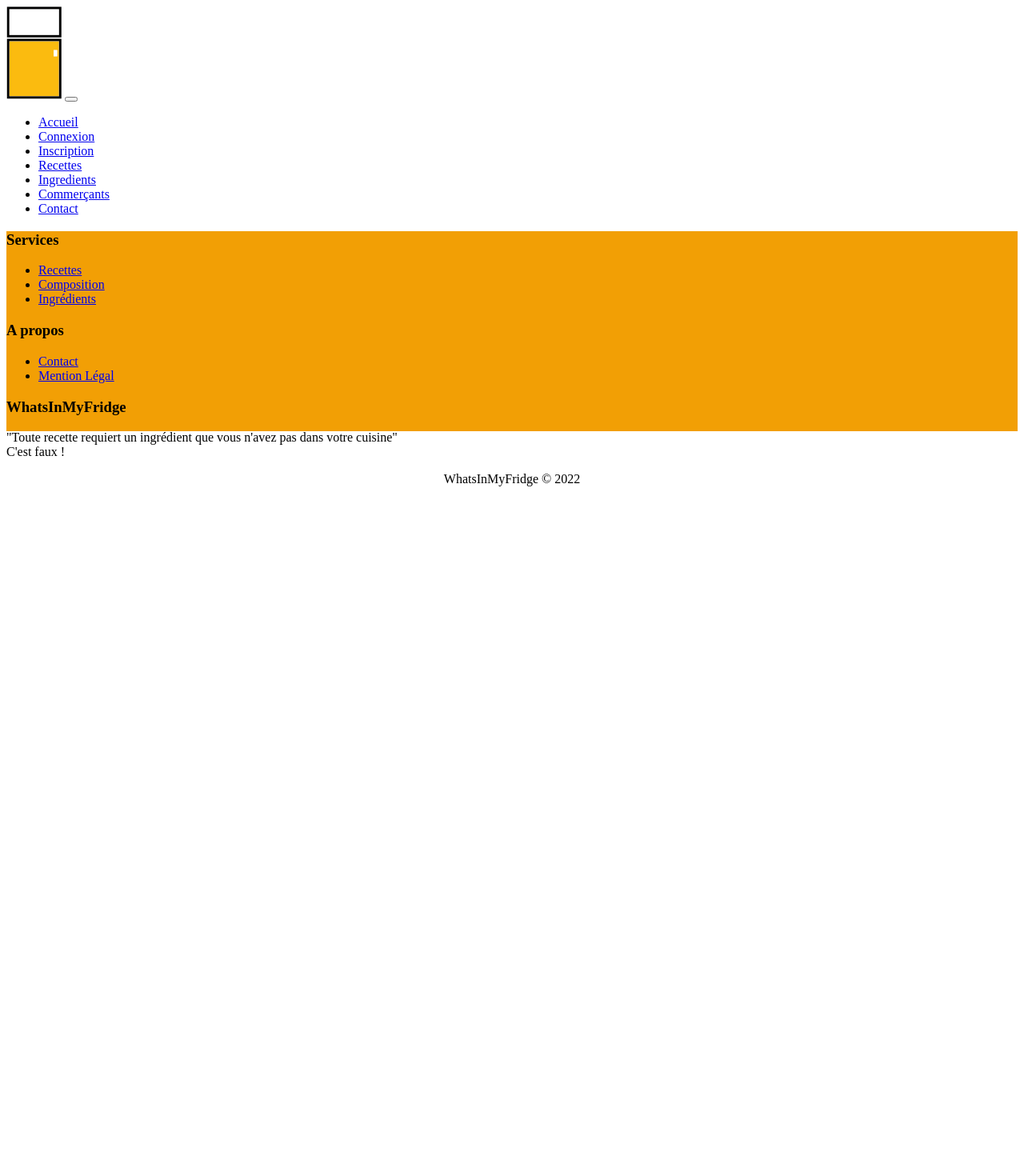
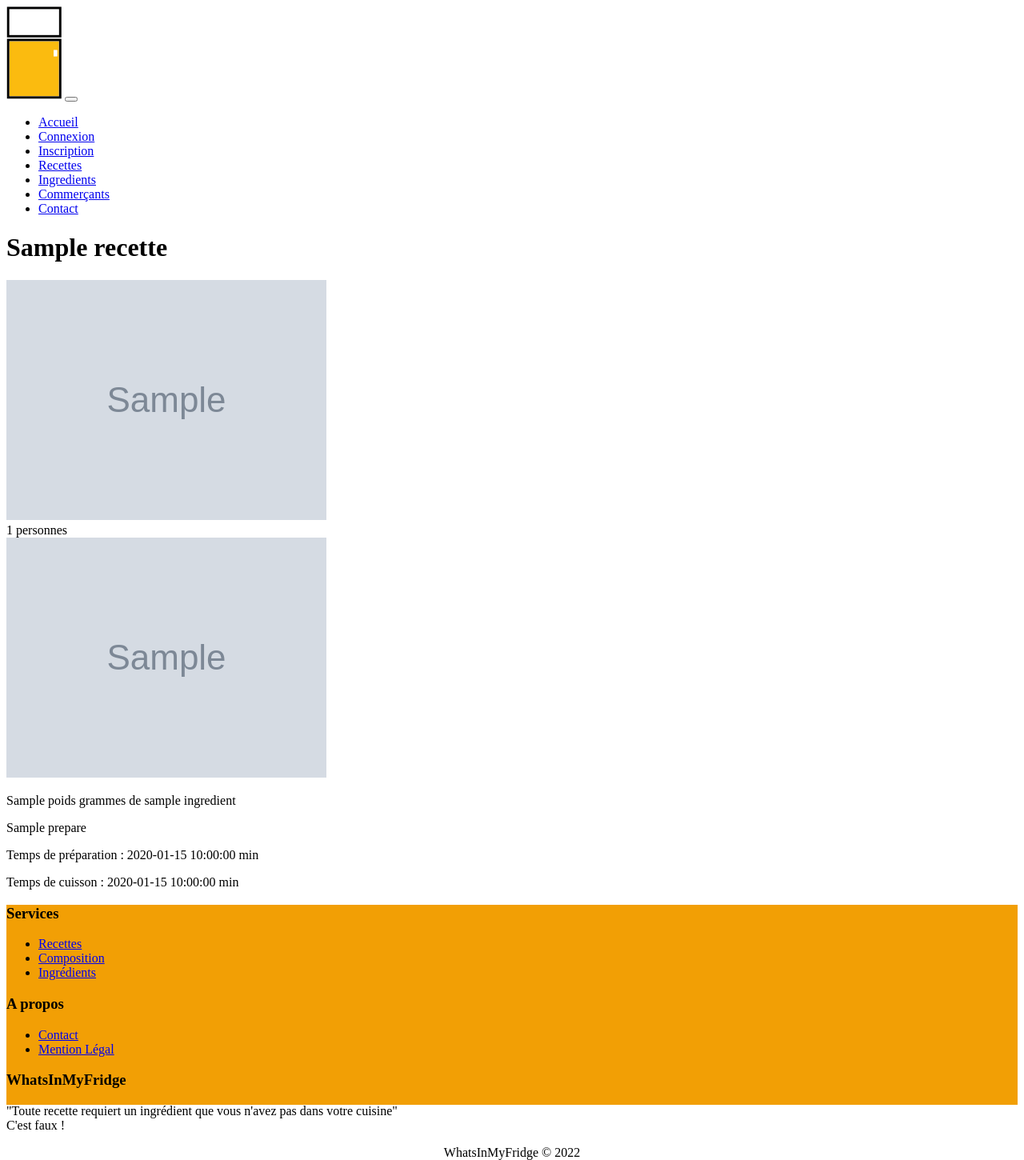
Before and after one commit to helfina/whatsInMyFridgeSoutenance, a Symfony app: template templates/recette/details.html.twig in a window 1280 px wide. Shown: the whole page at 80% size. Before the commit the page ends 608 px from the top, so only its background shows below. Run offline with Twig, Linux system fonts and the light colour scheme; the template is opened without the code that fills it: most values are stand-ins (such as "Sample title", 1, 10 or a date in 2020); grey boxes marked "Sample" are stand-in pictures; some libraries are stand-ins or nearby versions.

Commit message:
last push

```diff
--- a/assets/app.js
+++ b/assets/app.js
@@ -224,9 +224,9 @@ $(function() {
 
 
     }
-    let header = document.getElementsByTagName('header')
 
-    header.addEventListener('click', (e) => {
+
+    document.addEventListener('click', (e) => {
 
     if (e.target.tagName === 'I') {
         const tagLabel = e.target.getAttribute('data-item');
--- a/templates/home/index.html.twig
+++ b/templates/home/index.html.twig
@@ -96,7 +96,7 @@
                             </div>
                         {% else %}
                             <div class="carousel-item">
-                                <{% include ("cards.html.twig") %}
+                                {% include ("cards.html.twig") %}
                             </div>
                         {% endif %}
                     {% endfor %}
--- a/templates/recette/details.html.twig
+++ b/templates/recette/details.html.twig
@@ -3,8 +3,8 @@
 
 
 
-
-<div class='container m-auto recette-cont mt-5 p-3'>
+<div class='pb-5'>
+<div class='container m-auto recette-cont mt-5 p-3 '>
 
 	{% for recette in recettes %}
 
@@ -17,9 +17,35 @@
 							<img src="{{asset('img/' ~ recette.photo)}}" alt="{{recette.slug}}">
 						</div>
 
+						<div class='row justify-content-between d-flex align-items-center'>
+
 							<div class='compteur'>
 							<i id='btn-m' class="fa-solid fa-minus"></i>  <span><span  id='nb-p'>1</span> personnes </span> <i  id='btn-p' class="fa-solid fa-plus"></i>
 							</div>
+
+
+							<div class='card-favd col text-end '>
+								{% if app.user %}
+
+								{% for recette in recettes %}
+
+										{% if recette.id == id %}
+
+									{% if recette in app.user.favoris   %}
+										<a href="{{path("app_account_favoris", {"id": id})}}"><span class="fa-solid fa-heart" aria-hidden="true"></span></a>
+
+										{% else %}
+
+
+										<a href="{{path("app_account_favoris", {"id": id})}}"><span class="fa-regular fa-heart " data-icon="bi:heart"></span></a>
+										{% endif %}
+										{% endif %}
+										{% endfor %}
+								{% endif %}
+							</div>
+
+						</div>
+
 						<div class='row '>
 						{% for compo in compos %}
 						{% if id == compo.recette.id %}
@@ -72,4 +98,6 @@
 	{% endfor %}
 
 </div>
+
+</div>
 {% endblock %}
```
Also changed, not shown: assets/styles/app.scss (+23 -0 lines). Lines whose indentation alone changed are shown as unchanged.
